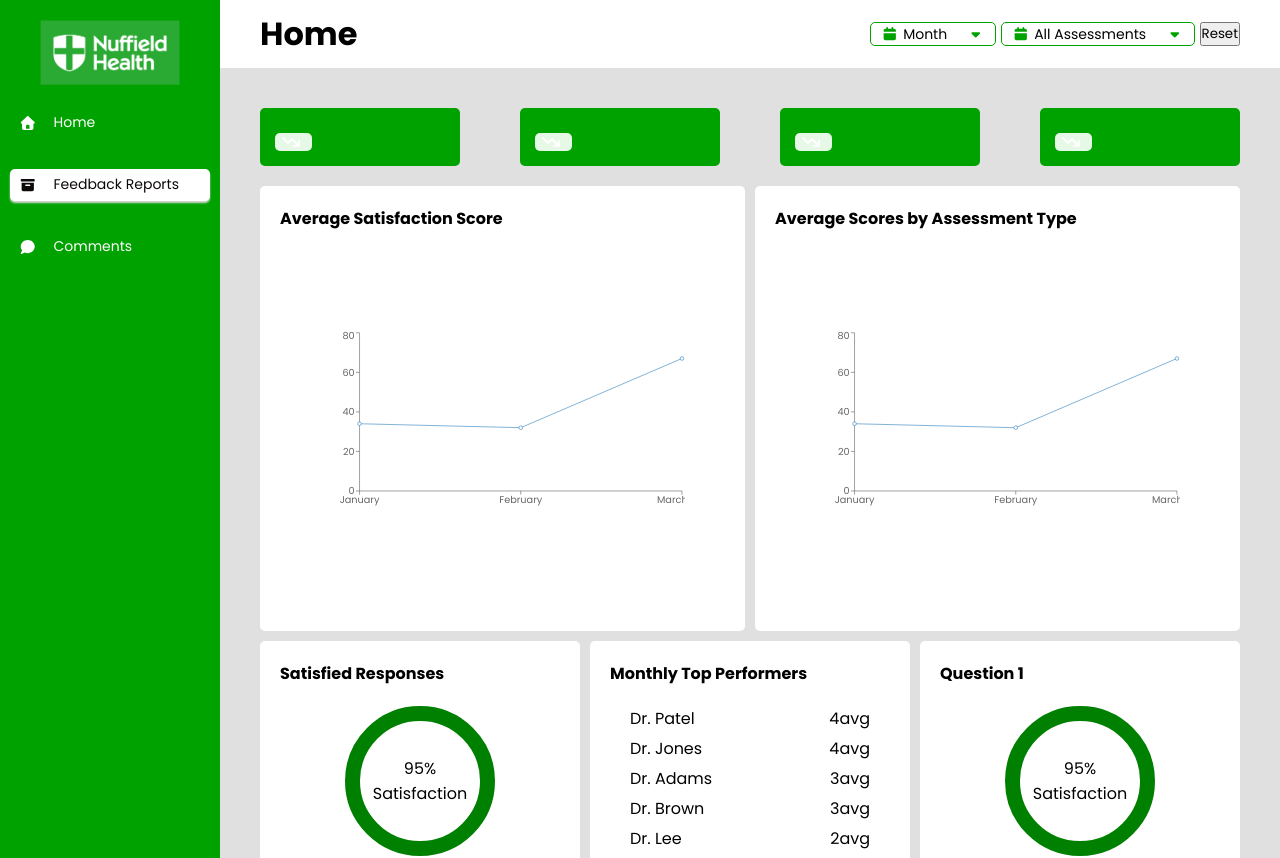
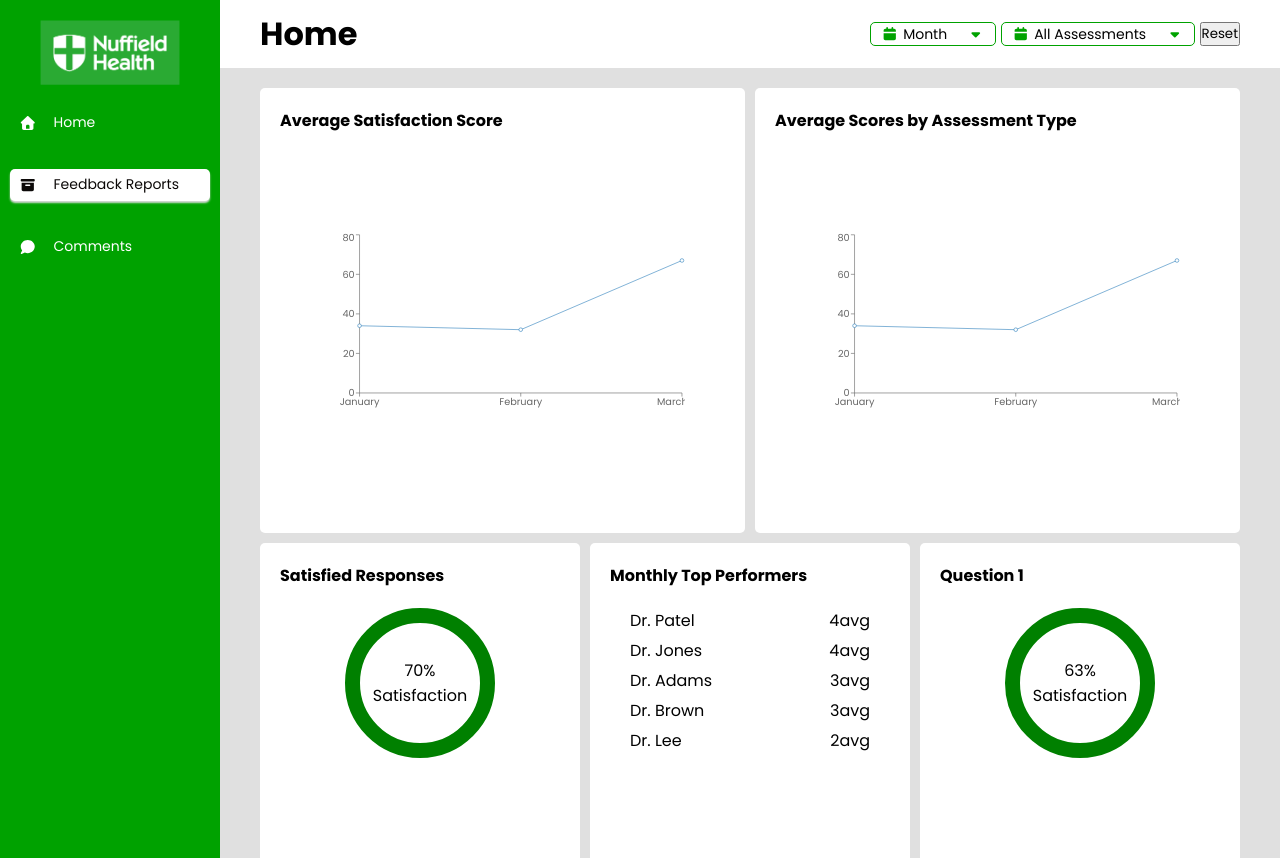
Before and after one commit to Jakelliott98/NH_FeebackPortal, a React (Vite) app: page /FeedbackReports in a window 1280 px wide. Shown: the top 858 px of the page. Built offline with nearby package versions, Linux system fonts and the light colour scheme.

Commit message:
Updates to the data calculation formulas

```diff
--- a/src/DataCalculations/dataCalculations.js
+++ b/src/DataCalculations/dataCalculations.js
@@ -1,17 +1,4 @@
 import { getCliniciansWithFeedback } from "./helperFunctions";
-
-
-function getDataTrends (data) {
-
-    return {
-        averageRating: getAverageRating(data),
-        positiveData: data.filter(item => item.averageScore > 2.5),
-        negativeData: data.filter(item => item.averageScore < 2.5),
-        positivePercentage: ((data.filter(item => item.averageScore > 2.5).length / data.length) * 100).toFixed(0),
-        negativePercentage: ((data.filter(item => item.averageScore < 2.5).length / data.length) * 100).toFixed(0),
-    }
-
-}
 
 function getClinicianReport (feedback) {
 
@@ -37,13 +24,35 @@ function getCliniciansAverageRating (feedback, clinician) {
 
 }
 
-function getAverageRating (data) {
+// NEW CALCULATIONS
+
+function getNumberOfResponses (feedback) {
+    return feedback.length;
+};
+
+function calculateAverageRating (data) {
 
     let totalScore = data
-    .map((item) => {return item.averageScore})
-    .reduce((a, b) => a + b, 0);
+        .map((item) => {return item.averageScore})
+        .reduce((a, b) => a + b, 0);
     return ((totalScore / (data.length * 5)) * 100).toFixed(0)
 
 }
 
-export { getDataTrends, getClinicianReport }
+function calculateSatisfactionPercentage (data) {
+    return {
+        positiveData: data.filter(item => item.averageScore > 2.5),
+        negativeData: data.filter(item => item.averageScore < 2.5),
+        positivePercentage: ((data.filter(item => item.averageScore > 2.5).length / data.length) * 100).toFixed(0),
+        negativePercentage: ((data.filter(item => item.averageScore < 2.5).length / data.length) * 100).toFixed(0),
+    }
+}
+
+function filterQuestionResponses (data, question) {
+    let dataArray = data.map(item => item.responses[question]);
+    let totalScore = dataArray.reduce((a, b) => a + b, 0)
+    return ((totalScore / (dataArray.length * 5)) * 100).toFixed(0);
+}
+
+
+export { getClinicianReport, getNumberOfResponses, calculateAverageRating, calculateSatisfactionPercentage, filterQuestionResponses }
--- a/src/DataCalculations/formatDate.js
+++ b/src/DataCalculations/formatDate.js
@@ -20,7 +20,7 @@ function formatDate (date) {
   let year = formattedDate.getFullYear();
   let month = formattedDate.getMonth()
   let monthText = months[month]
-  let day =formattedDate.getDate()
+  let day = formattedDate.getDate()
 
   return day + ' ' + monthText + ' ' + year;
 
--- a/src/Pages/Home/DataCard.jsx
+++ b/src/Pages/Home/DataCard.jsx
@@ -1,5 +1,5 @@
 import DataSnapshotCard from '../../Components/DataSnapshotCard'
-import { getDataTrends } from '../../DataCalculations/dataCalculations';
+import { calculateAverageRating, getNumberOfResponses, calculateSatisfactionPercentage } from '../../DataCalculations/dataCalculations';
 import { useContext, useState } from 'react';
 import DataGraphCard from './DataGraphCard';
 import resultsContext from '../../Context/resultsContext';
@@ -8,15 +8,17 @@ function DataContainer () {
 
     const { filteredFeedback } = useContext(resultsContext)
 
-    let feedbackCount = filteredFeedback.length;
-    let { averageRating, positivePercentage, negativePercentage } = getDataTrends(filteredFeedback) //Make the initial call for this function in the main file therefore consistent through the webapp
+    let numberOfResponses = getNumberOfResponses(filteredFeedback);
+    let feedbackAverageRating = calculateAverageRating(filteredFeedback)
+    let {positivePercentage, negativePercentage} = calculateSatisfactionPercentage(filteredFeedback)
+
     const [selectedChart, setSelectedChart] = useState('Average')
 
     return (
         <div>
             <div className="dataSnapshotDiv">
-                <DataSnapshotCard selectedChart={selectedChart} onClick={() => {setSelectedChart('Reponses')}} title={'Reponses'} data={feedbackCount} change={'2%'} trend={'positive'}/>
-                <DataSnapshotCard selectedChart={selectedChart} onClick={() => {setSelectedChart('Average')}} title={'Average'} data={averageRating + '%'} change={'14%'} trend={'negative'}/>
+                <DataSnapshotCard selectedChart={selectedChart} onClick={() => {setSelectedChart('Reponses')}} title={'Reponses'} data={numberOfResponses} change={'2%'} trend={'positive'}/>
+                <DataSnapshotCard selectedChart={selectedChart} onClick={() => {setSelectedChart('Average')}} title={'Average'} data={feedbackAverageRating + '%'} change={'14%'} trend={'negative'}/>
                 <DataSnapshotCard selectedChart={selectedChart} onClick={() => {setSelectedChart('Positive')}} title={'Positive'} data={positivePercentage + '%'} change={'25%'} trend={'positive'}/>
                 <DataSnapshotCard selectedChart={selectedChart} onClick={() => {setSelectedChart('Negative')}} title={'Negative'} data={negativePercentage + '%'} change={'3%'} trend={'negative'}/>
             </div>
--- a/src/Pages/Reports/FeedbackReportPage.jsx
+++ b/src/Pages/Reports/FeedbackReportPage.jsx
@@ -4,22 +4,18 @@ import DataGraphCard from "../Home/DataGraphCard";
 import { getClinicianReport } from "../../DataCalculations/dataCalculations";
 import { useContext } from "react";
 import resultsContext from "../../Context/resultsContext";
+import { calculateSatisfactionPercentage, filterQuestionResponses } from "../../DataCalculations/dataCalculations";
 
 function FeedbackReportPage () {
 
-    const { results } = useContext(resultsContext)
-    let resultArray = results.results;
+    const { filteredFeedback } = useContext(resultsContext)
 
-    let report = getClinicianReport(resultArray)
+    let report = getClinicianReport(filteredFeedback)
+    let { positivePercentage } = calculateSatisfactionPercentage(filteredFeedback)
+    let questionAverage = filterQuestionResponses(filteredFeedback, 'q1')
 
     return (
         <div className='reportPageSection'>
-            <div className="dataSnapshotDiv">
-                <DataSnapshotCard />
-                <DataSnapshotCard />
-                <DataSnapshotCard />
-                <DataSnapshotCard />
-            </div>
             <div className="dataFeedbackSection">
                 <div className='topLeft feedbackCard'>
                     <h1>Average Satisfaction Score</h1>
@@ -37,7 +33,7 @@ function FeedbackReportPage () {
                     <h1>Satisfied Responses</h1>
                     <div className='graphDiv'>
                         <div className='graph'>
-                            <p>95%</p>
+                            <p>{positivePercentage}%</p>
                             <p>Satisfaction</p>
                         </div>
                     </div>
@@ -52,7 +48,7 @@ function FeedbackReportPage () {
                     <h1>Question 1</h1>
                     <div className='graphDiv'>
                         <div className='graph'>
-                            <p>95%</p>
+                            <p>{questionAverage}%</p>
                             <p>Satisfaction</p>
                         </div>
                     </div>
```
